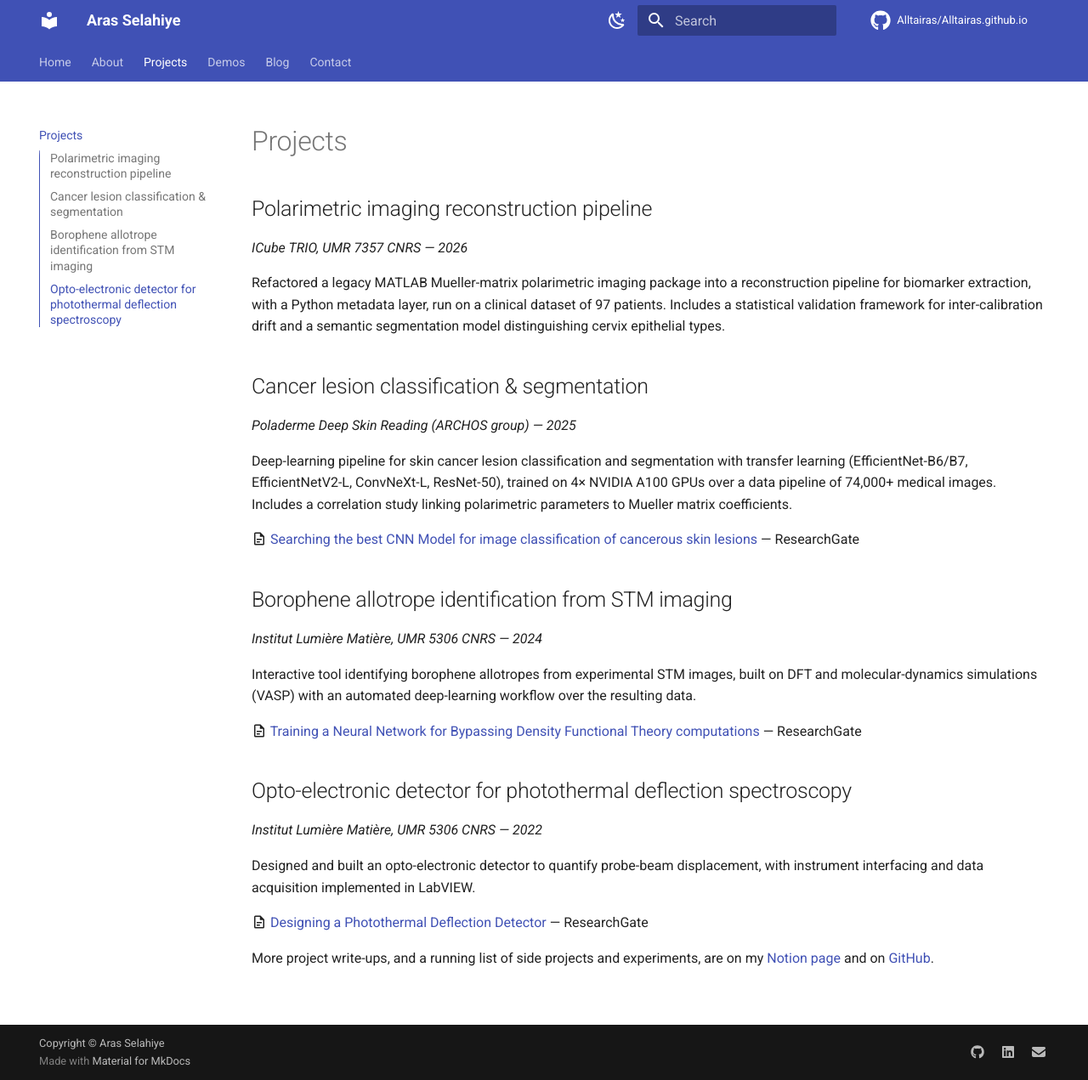
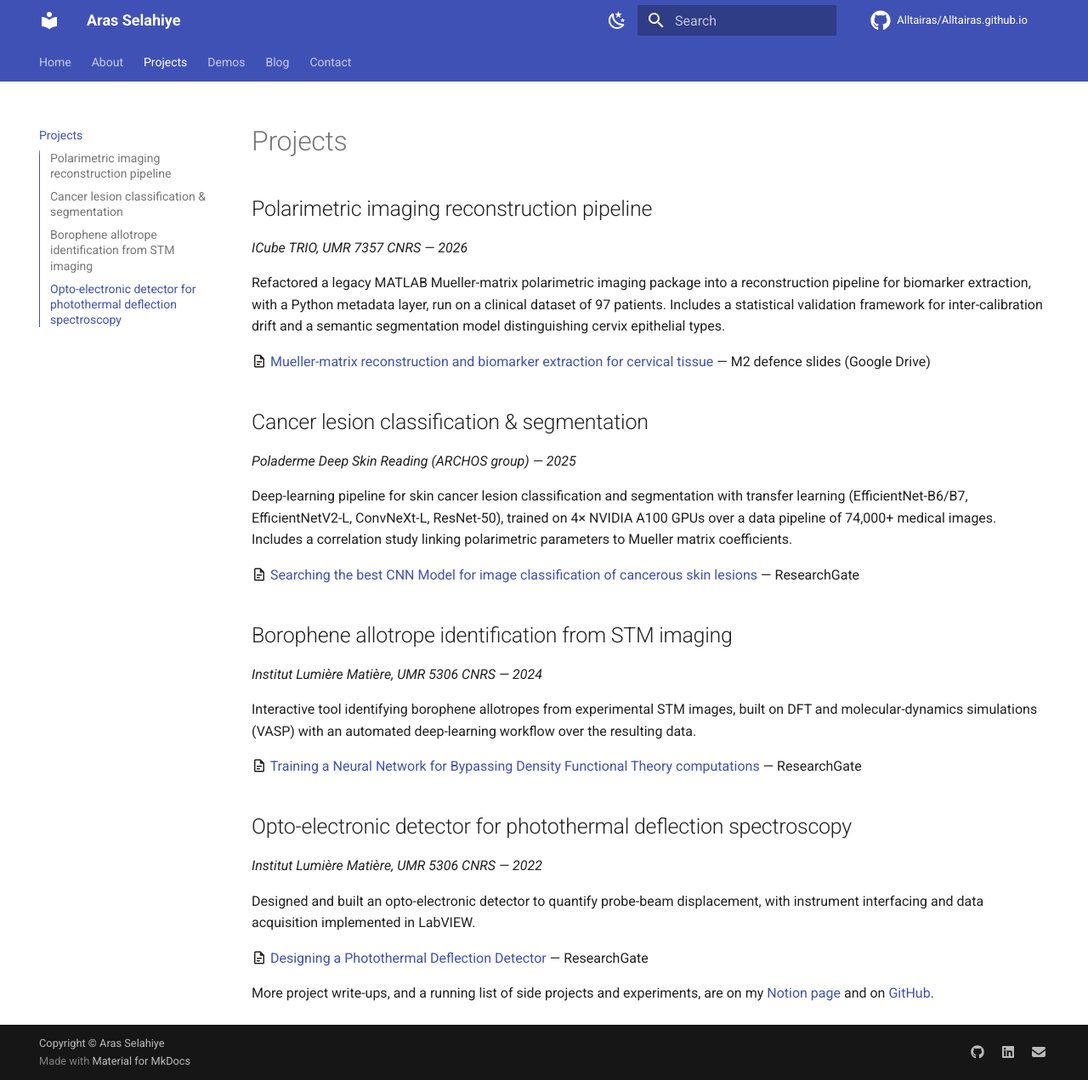
Before and after one commit to Alltairas/Alltairas.github.io, an MkDocs documentation site: the page built from docs/projects.md, in a window 1280 px wide and 1271 px high. Shown: the whole window at 85% size. Built offline with MkDocs 1.6.1 and Material for MkDocs 9.7.7, drawn with Linux system fonts in a browser that asks for light colours; comment, search, counter and statistics services are not loaded.

Commit message:
CCI soutenance pdf link

```diff
--- a/docs/projects.md
+++ b/docs/projects.md
@@ -7,6 +7,8 @@ Refactored a legacy MATLAB Mueller-matrix polarimetric imaging package into a re
 biomarker extraction, with a Python metadata layer, run on a clinical dataset of 97 patients. Includes a
 statistical validation framework for inter-calibration drift and a semantic segmentation model distinguishing
 cervix epithelial types.
+
+:material-file-document-outline: [Mueller-matrix reconstruction and biomarker extraction for cervical tissue](https://drive.google.com/file/d/1RD9jjvR2I5S9LohQI7koc1HDJ3aqIAGA/view?usp=sharing){: target="_blank" } — M2 defence slides (Google Drive)
 
 ## Cancer lesion classification & segmentation
 *Poladerme Deep Skin Reading (ARCHOS group) — 2025*
```
Also changed, not shown: 1 other file.
